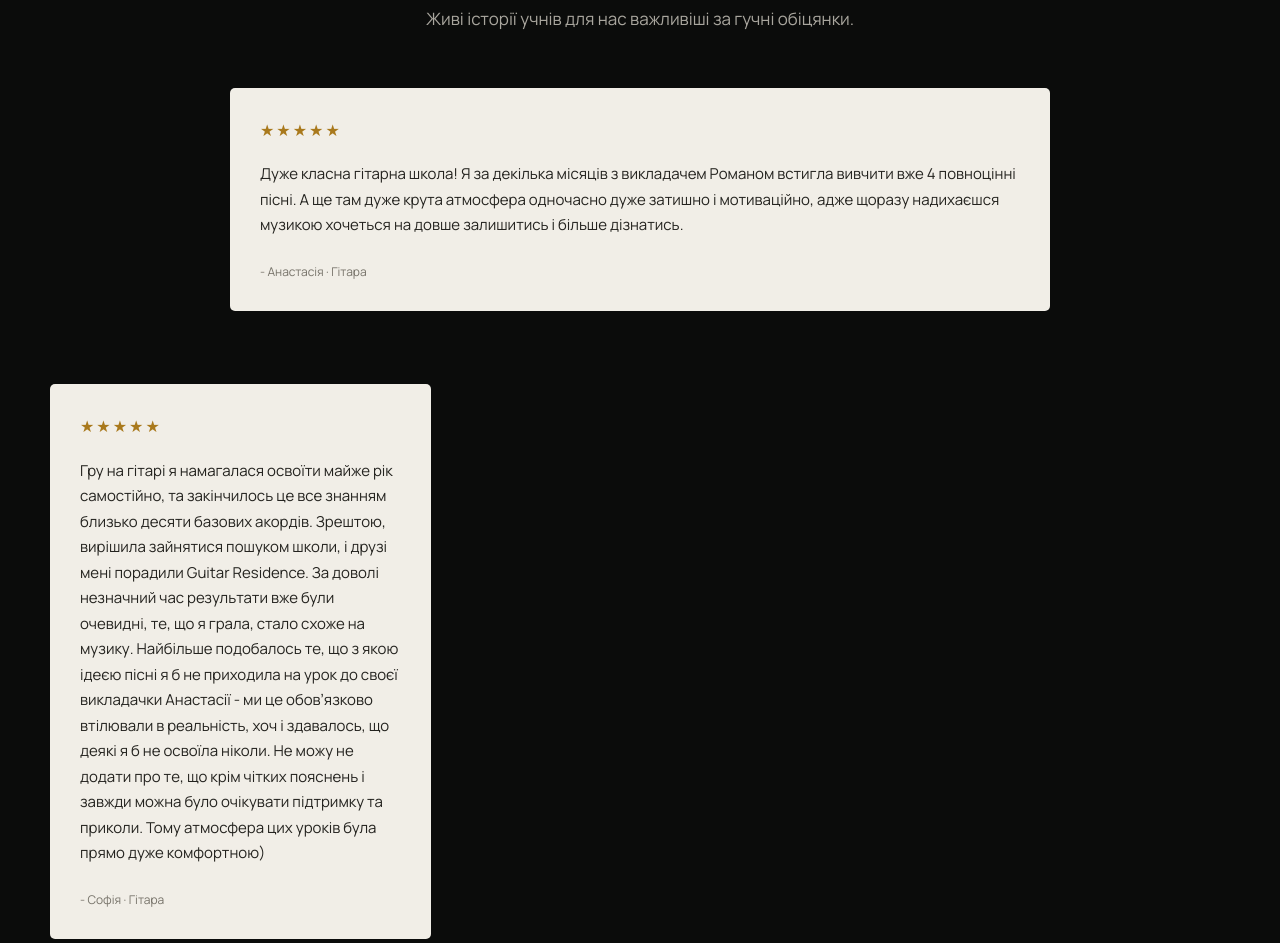
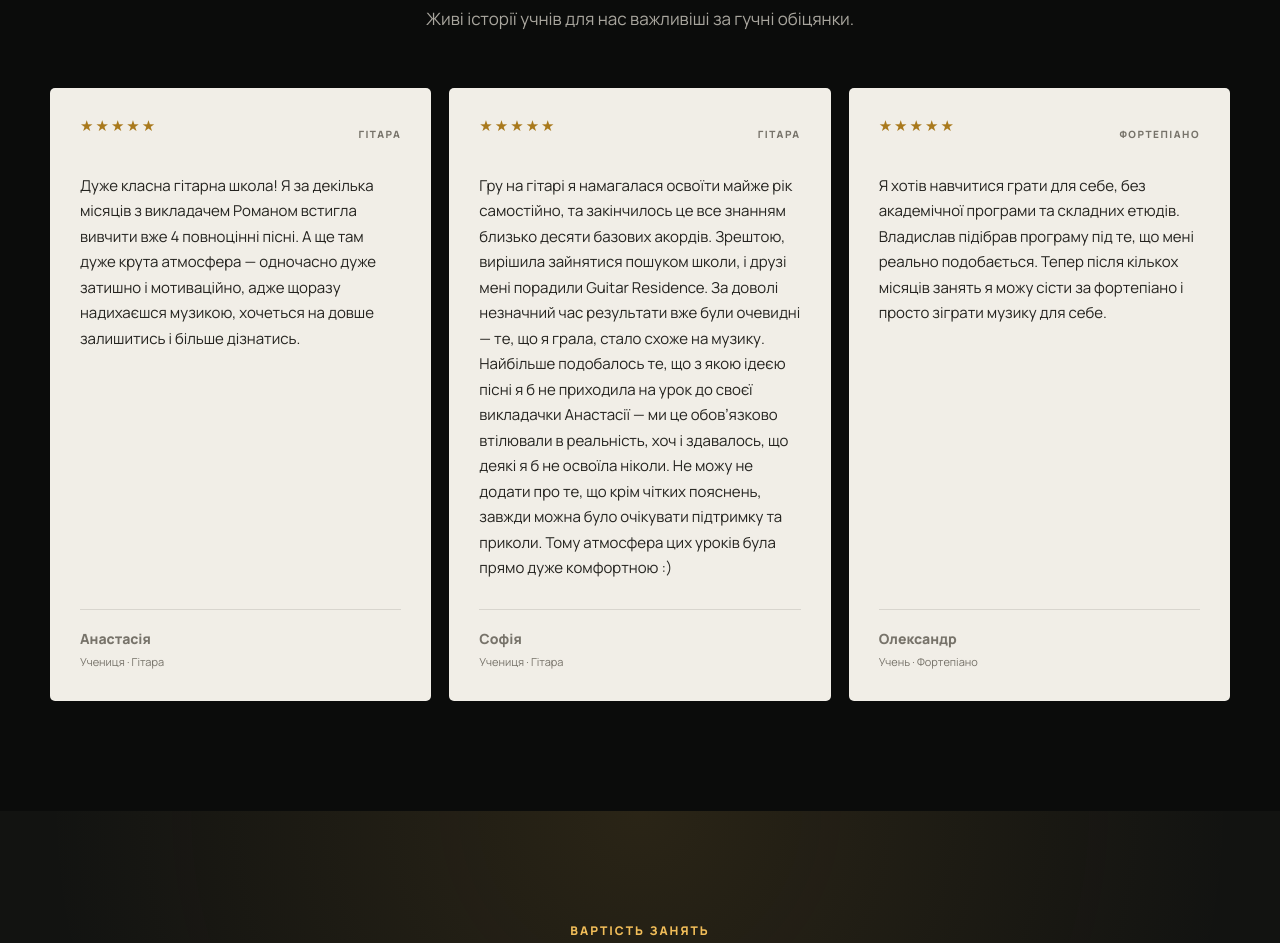
Before and after one commit to 4vpycypwk9-cmd/guitarrecidence.github.io, a plain HTML site: page index.html in a window 1280 px wide. Shown: the part 5440-6383 px from the top of the page. Drawn offline with Linux system fonts and the light colour scheme.

Commit message:
Refactor reviews section in index.html

```diff
--- a/index.html
+++ b/index.html
@@ -1752,66 +1752,340 @@ class="studio-photo studio-5">
 <!-- ======================================================
      REVIEWS
 ====================================================== -->
-<section class="section">
+<section class="section reviews-section" id="reviews">
     <div class="container">
+
         <div class="center">
             <div class="label">
                 ВІДГУКИ
             </div>
+
             <h2 class="section-title">
                 Результат, який можна почути.
             </h2>
+
             <p class="section-subtitle">
                 Живі історії учнів для нас важливіші за гучні обіцянки.
             </p>
         </div>
+
+
+        <!-- =================================================
+             REVIEWS GRID
+        ================================================== -->
+
         <div class="review-grid">
-<div class="review featured">
+
+
+            <!-- =================================================
+                 REVIEW 1
+            ================================================== -->
+
+            <article class="review">
+
+                <div class="review-top">
                     <div class="stars">
                         ★★★★★
                     </div>
+
+                    <div class="review-direction">
+                        ГІТАРА
+                    </div>
+                </div>
+
+                <div class="review-text">
                     <p>
-Дуже класна гітарна школа! Я за декілька місяців з викладачем Романом встигла вивчити вже 4 повноцінні пісні.
-А ще там дуже крута атмосфера одночасно дуже затишно і мотиваційно,
-адже щоразу надихаєшся музикою хочеться на довше залишитись і більше дізнатись.
+                        Дуже класна гітарна школа! Я за декілька місяців
+                        з викладачем Романом встигла вивчити вже
+                        4 повноцінні пісні.
+
+                        А ще там дуже крута атмосфера —
+                        одночасно дуже затишно і мотиваційно,
+                        адже щоразу надихаєшся музикою,
+                        хочеться на довше залишитись
+                        і більше дізнатись.
                     </p>
-<span class="review-author">
-- Анастасія · Гітара
-</span>
-</div>
-<div class="review-grid">
-<div class="review featured">
+                </div>
+
+                <div class="review-author">
+                    <strong>Анастасія</strong>
+                    <span>Учениця · Гітара</span>
+                </div>
+
+            </article>
+
+
+            <!-- =================================================
+                 REVIEW 2
+            ================================================== -->
+
+            <article class="review">
+
+                <div class="review-top">
                     <div class="stars">
                         ★★★★★
                     </div>
+
+                    <div class="review-direction">
+                        ГІТАРА
+                    </div>
+                </div>
+
+                <div class="review-text">
                     <p>
-Гру на гітарі я намагалася освоїти майже рік самостійно, та закінчилось це все знанням близько десяти базових акордів.
-Зрештою, вирішила зайнятися пошуком школи, і друзі мені порадили Guitar Residence.
-За доволі незначний час результати вже були очевидні, те, що я грала, стало схоже на музику.
-Найбільше подобалось те, що з якою ідеєю пісні я б не приходила на урок до своєї викладачки Анастасії - ми це обовʼязково втілювали в реальність,
-хоч і здавалось, що деякі я б не освоїла ніколи.
-Не можу не додати про те, що крім чітких пояснень і завжди можна було очікувати підтримку та приколи.
-Тому атмосфера цих уроків була прямо дуже комфортною)
+                        Гру на гітарі я намагалася освоїти майже рік
+                        самостійно, та закінчилось це все знанням
+                        близько десяти базових акордів.
+
+                        Зрештою, вирішила зайнятися пошуком школи,
+                        і друзі мені порадили Guitar Residence.
+
+                        За доволі незначний час результати вже були
+                        очевидні — те, що я грала, стало схоже на музику.
+
+                        Найбільше подобалось те, що з якою ідеєю
+                        пісні я б не приходила на урок до своєї
+                        викладачки Анастасії — ми це обовʼязково
+                        втілювали в реальність, хоч і здавалось,
+                        що деякі я б не освоїла ніколи.
+
+                        Не можу не додати про те, що крім чітких
+                        пояснень, завжди можна було очікувати
+                        підтримку та приколи.
+
+                        Тому атмосфера цих уроків була
+                        прямо дуже комфортною :)
                     </p>
-<span class="review-author">
-- Софія · Гітара
-</span>
-</div>
-<div class="review-grid">
-<div class="review featured">
+                </div>
+
+                <div class="review-author">
+                    <strong>Софія</strong>
+                    <span>Учениця · Гітара</span>
+                </div>
+
+            </article>
+
+
+            <!-- =================================================
+                 REVIEW 3
+            ================================================== -->
+
+            <article class="review">
+
+                <div class="review-top">
                     <div class="stars">
                         ★★★★★
                     </div>
+
+                    <div class="review-direction">
+                        ФОРТЕПІАНО
+                    </div>
+                </div>
+
+                <div class="review-text">
                     <p>
-Я хотів навчитися грати для себе, без академічної програми та складних етюдів.
-Владислав підібрав програму під те, що мені реально подобається.
-Тепер після кількох місяців занять я можу сісти за фортепіано і просто зіграти музику для себе.
+                        Я хотів навчитися грати для себе,
+                        без академічної програми та складних етюдів.
+
+                        Владислав підібрав програму під те,
+                        що мені реально подобається.
+
+                        Тепер після кількох місяців занять
+                        я можу сісти за фортепіано
+                        і просто зіграти музику для себе.
                     </p>
-<span class="review-author">
-- Олександр · Фортепіано
-</span>
+                </div>
+
+                <div class="review-author">
+                    <strong>Олександр</strong>
+                    <span>Учень · Фортепіано</span>
+                </div>
+
+            </article>
+
+
+        </div>
+
     </div>
 </section>
+
+
+<!-- ======================================================
+     REVIEWS CSS
+====================================================== -->
+
+<style>
+
+.reviews-section {
+    background: var(--black);
+}
+
+
+/* ======================================================
+   GRID
+====================================================== */
+
+.review-grid {
+    display: grid;
+    grid-template-columns: repeat(3, 1fr);
+    gap: 18px;
+    margin-top: 55px;
+    align-items: stretch;
+}
+
+
+/* ======================================================
+   CARD
+====================================================== */
+
+.review {
+    display: flex;
+    flex-direction: column;
+
+    padding: 30px;
+
+    background: #f1eee7;
+    color: #24231f;
+
+    border-radius: 5px;
+
+    min-height: 100%;
+}
+
+
+/* ======================================================
+   TOP
+====================================================== */
+
+.review-top {
+    display: flex;
+    align-items: center;
+    justify-content: space-between;
+
+    gap: 15px;
+
+    margin-bottom: 22px;
+}
+
+
+/* ======================================================
+   STARS
+====================================================== */
+
+.stars {
+    color: #a9791c;
+
+    font-size: 15px;
+    letter-spacing: 2px;
+
+    line-height: 1;
+}
+
+
+/* ======================================================
+   DIRECTION
+====================================================== */
+
+.review-direction {
+    color: #77736a;
+
+    font-size: 10px;
+    font-weight: 800;
+
+    letter-spacing: 1.5px;
+
+    text-transform: uppercase;
+}
+
+
+/* ======================================================
+   TEXT
+====================================================== */
+
+.review-text {
+    flex: 1;
+}
+
+.review-text p {
+    margin: 0;
+
+    font-size: 15px;
+    line-height: 1.7;
+}
+
+
+/* ======================================================
+   AUTHOR
+====================================================== */
+
+.review-author {
+    display: flex;
+    flex-direction: column;
+
+    margin-top: 28px;
+    padding-top: 18px;
+
+    border-top: 1px solid rgba(36,35,31,.12);
+}
+
+.review-author strong {
+    font-size: 14px;
+    font-weight: 800;
+}
+
+.review-author span {
+    margin-top: 3px;
+
+    color: #77736a;
+
+    font-size: 11px;
+}
+
+
+/* ======================================================
+   TABLET
+====================================================== */
+
+@media(max-width: 950px) {
+
+    .review-grid {
+        grid-template-columns: 1fr 1fr;
+    }
+
+    .review:last-child {
+        grid-column: 1 / -1;
+    }
+
+}
+
+
+/* ======================================================
+   MOBILE
+====================================================== */
+
+@media(max-width: 600px) {
+
+    .review-grid {
+        grid-template-columns: 1fr;
+        gap: 14px;
+    }
+
+    .review:last-child {
+        grid-column: auto;
+    }
+
+    .review {
+        padding: 24px;
+    }
+
+    .review-text p {
+        font-size: 14px;
+        line-height: 1.65;
+    }
+
+}
+
+</style>
 <!-- ======================================================
      PRICE
 ====================================================== -->
```
Lines whose indentation alone changed are shown as unchanged.
